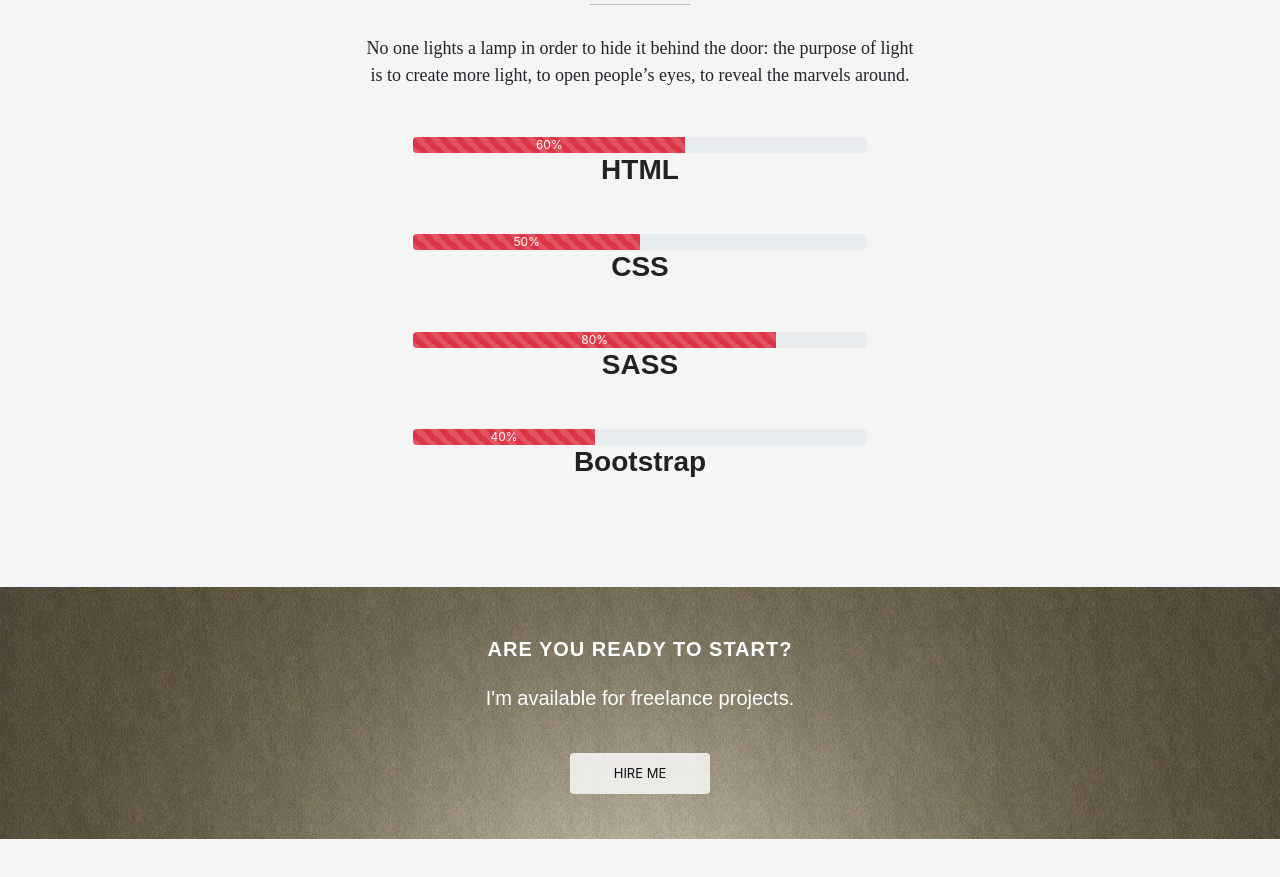
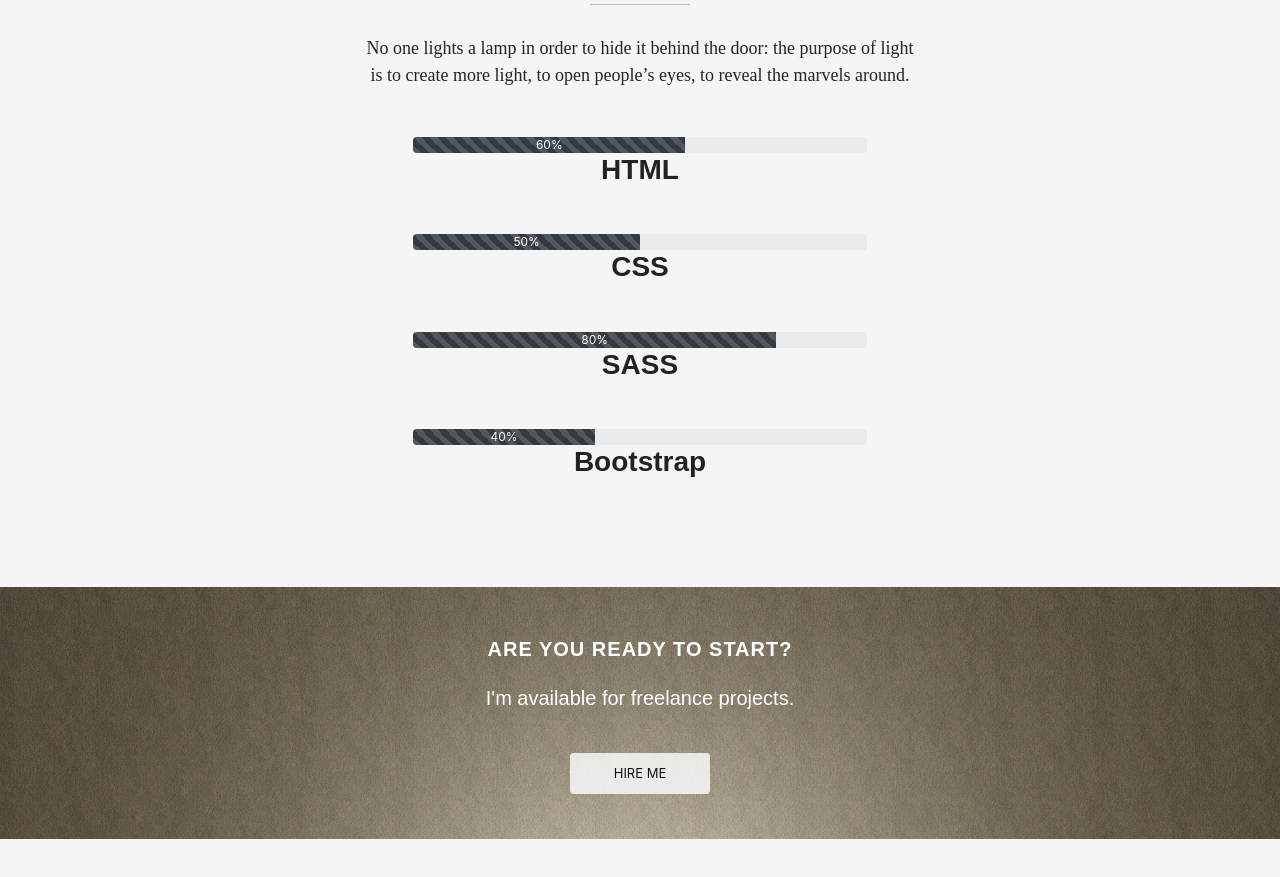
Before and after one commit to Shuhratov32/shuhratov-portfolio, a plain HTML site: page index.html in a window 1280 px wide. Shown: the part 2560-3437 px from the top of the page. Drawn offline with nearby package versions, Linux system fonts and the light colour scheme.

Commit message:
Update index.html

```diff
--- a/index.html
+++ b/index.html
@@ -140,28 +140,28 @@
         <div class="row">
             <div class="col-md-5 mt-5 text-center">
                 <div class="progress">
-                    <div class="progress-bar bg-danger progress-bar-striped progress-bar-animated" style="width:60%">60%</div>
+                    <div class="progress-bar bg-dark progress-bar-striped progress-bar-animated" style="width:60%">60%</div>
                 </div>
                 <h3 class="text-center">HTML</h3>
             </div>
 
             <div class="col-md-5 mt-5 text-center">
                 <div class="progress">
-                    <div class="progress-bar bg-danger progress-bar-striped progress-bar-animated" style="width:50%">50%</div>
+                    <div class="progress-bar bg-dark progress-bar-striped progress-bar-animated" style="width:50%">50%</div>
                 </div>
                 <h3 class="text-center">CSS</h3>
             </div>
 
             <div class="col-md-5 mt-5 text-center">
                 <div class="progress">
-                    <div class="progress-bar bg-danger progress-bar-striped progress-bar-animated" style="width:80%">80%</div>
+                    <div class="progress-bar bg-dark progress-bar-striped progress-bar-animated" style="width:80%">80%</div>
                 </div>
                 <h3 class="text-center">SASS</h3>
             </div>
 
             <div class="col-md-5 mt-5 text-center">
                 <div class="progress">
-                    <div class="progress-bar bg-danger progress-bar-striped progress-bar-animated" style="width:40%">40%</div>
+                    <div class="progress-bar bg-dark progress-bar-striped progress-bar-animated" style="width:40%">40%</div>
                 </div>
                 <h3 class="text-center">Bootstrap</h3>
             </div>
```
